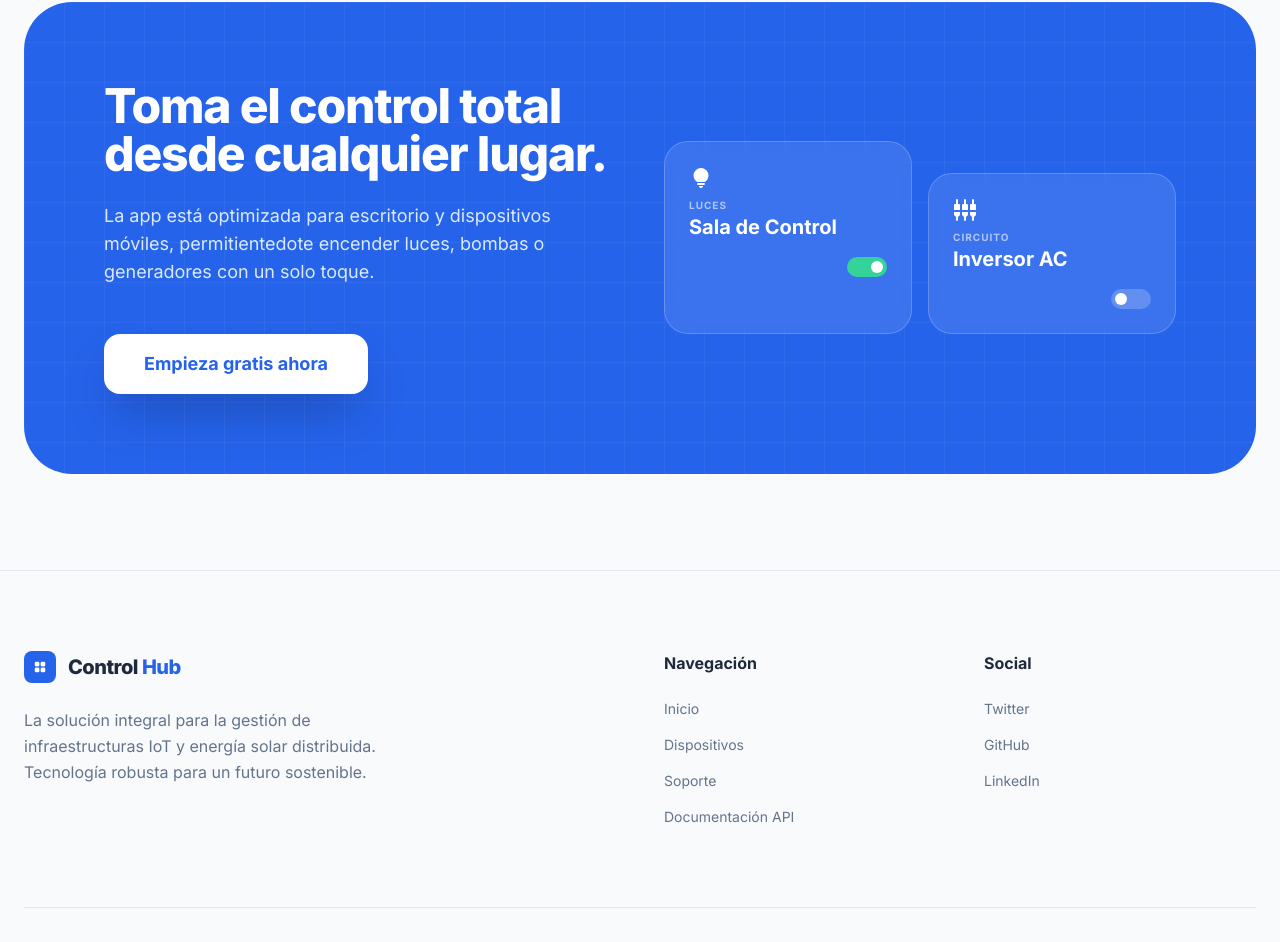
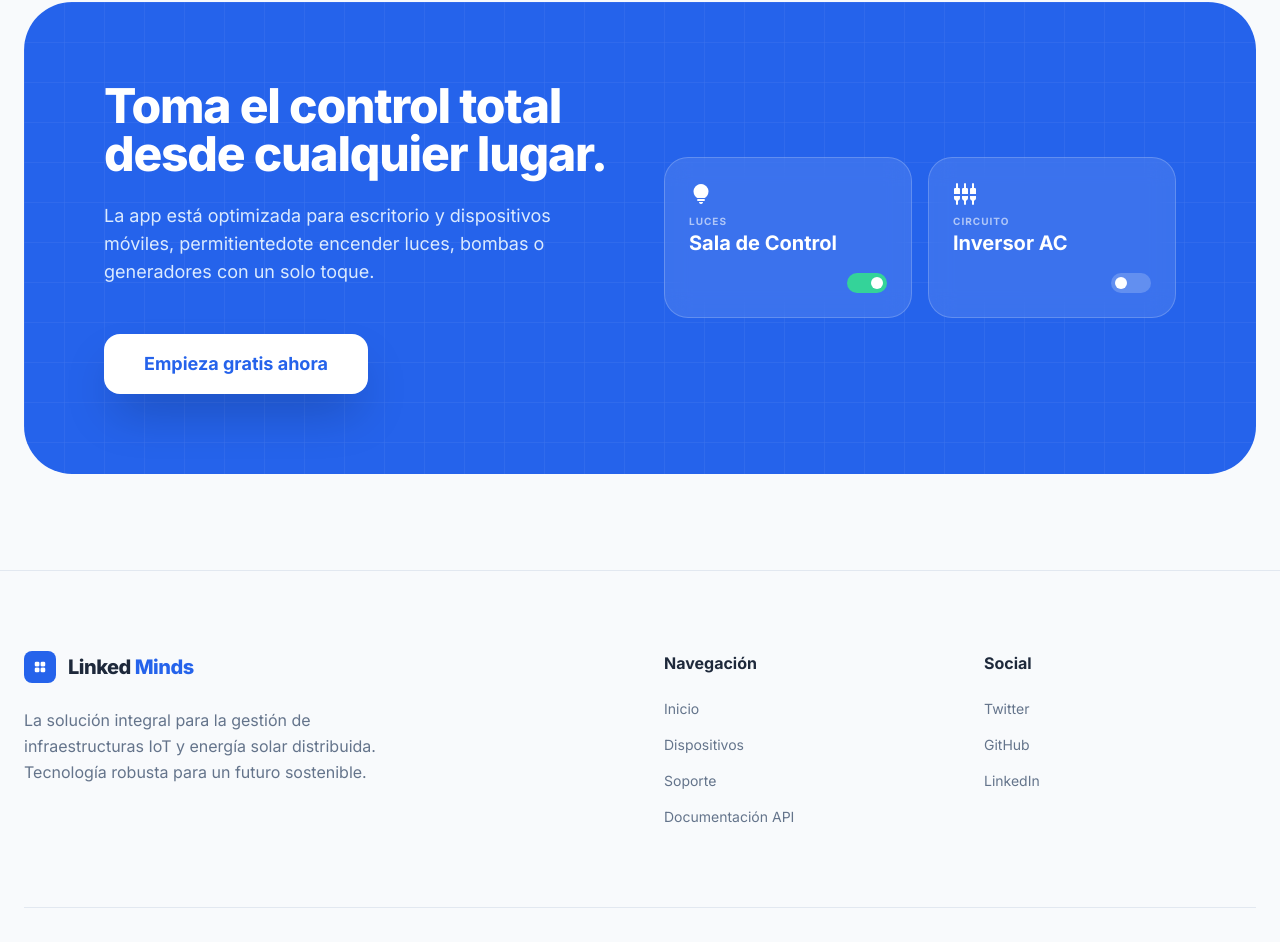
Before and after one commit to matterod/Linked-Minds-Solution, a React (Vite) app: page / in a window 1280 px wide. Shown: the part 1844-2786 px from the top of the page. Built offline with nearby package versions, Linux system fonts and the light colour scheme; no server answers.

Commit message:
fix: Linked Minds now

```diff
--- a/src/components/LCDDisplay.jsx
+++ b/src/components/LCDDisplay.jsx
@@ -11,6 +11,8 @@ const LCDDisplay = ({ title, setUser }) => {
   const navigate = useNavigate();
   const [isUserLoggedIn, setIsUserLoggedIn] = useState(false);
   const [darkMode, setDarkMode] = useState(false);
+  const [demoLightsOn, setDemoLightsOn] = useState(true);
+  const [demoACOn, setDemoACOn] = useState(false);
 
   useEffect(() => {
     onAuthStateChanged(auth, (user) => {
@@ -83,7 +85,7 @@ const LCDDisplay = ({ title, setUser }) => {
               <span className="material-icons-round text-white">grid_view</span>
             </div>
             <div>
-              <span className="text-xl font-extrabold tracking-tight">Control <span className="text-primary">Hub</span></span>
+              <span className="text-xl font-extrabold tracking-tight">Linked <span className="text-primary">Minds</span></span>
               <div className="flex items-center space-x-1.5 leading-none mt-0.5">
                 <span className="w-2 h-2 rounded-full bg-emerald-500 animate-pulse"></span>
                 <span className="text-[10px] font-bold text-emerald-500 uppercase tracking-widest">System Online</span>
@@ -275,24 +277,38 @@ const LCDDisplay = ({ title, setUser }) => {
               </div>
             </div>
             <div className="lg:w-1/2 relative z-10 grid grid-cols-2 gap-4">
-              <div className="bg-white/10 backdrop-blur-md p-6 rounded-3xl border border-white/20">
+              <div
+                className="bg-white/10 backdrop-blur-md p-6 rounded-3xl border border-white/20 h-full flex flex-col justify-between transition-all hover:bg-white/15"
+              >
+                <div>
                   <span className="material-icons-round text-white mb-2">lightbulb</span>
                   <div className="text-white/60 text-[10px] font-bold uppercase tracking-widest">Luces</div>
                   <div className="text-white font-bold text-xl">Sala de Control</div>
+                </div>
                 <div className="mt-4 flex justify-end">
-                  <div className="w-10 h-5 bg-emerald-400 rounded-full relative">
-                    <div className="absolute right-1 top-1 w-3 h-3 bg-white rounded-full"></div>
+                  <button
+                    onClick={() => setDemoLightsOn(!demoLightsOn)}
+                    className={`w-10 h-5 rounded-full relative transition-colors duration-300 ${demoLightsOn ? 'bg-emerald-400' : 'bg-white/20'}`}
+                  >
+                    <div className={`absolute top-1 w-3 h-3 bg-white rounded-full transition-all duration-300 ${demoLightsOn ? 'right-1' : 'left-1'}`}></div>
+                  </button>
                 </div>
               </div>
-              </div>
-              <div className="bg-white/10 backdrop-blur-md p-6 rounded-3xl border border-white/20 mt-8">
+              <div
+                className="bg-white/10 backdrop-blur-md p-6 rounded-3xl border border-white/20 h-full flex flex-col justify-between transition-all hover:bg-white/15"
+              >
+                <div>
                   <span className="material-icons-round text-white mb-2">settings_input_component</span>
                   <div className="text-white/60 text-[10px] font-bold uppercase tracking-widest">Circuito</div>
                   <div className="text-white font-bold text-xl">Inversor AC</div>
+                </div>
                 <div className="mt-4 flex justify-end">
-                  <div className="w-10 h-5 bg-white/20 rounded-full relative">
-                    <div className="absolute left-1 top-1 w-3 h-3 bg-white rounded-full"></div>
-                  </div>
+                  <button
+                    onClick={() => setDemoACOn(!demoACOn)}
+                    className={`w-10 h-5 rounded-full relative transition-colors duration-300 ${demoACOn ? 'bg-emerald-400' : 'bg-white/20'}`}
+                  >
+                    <div className={`absolute top-1 w-3 h-3 bg-white rounded-full transition-all duration-300 ${demoACOn ? 'right-1' : 'left-1'}`}></div>
+                  </button>
                 </div>
               </div>
             </div>
@@ -308,7 +324,7 @@ const LCDDisplay = ({ title, setUser }) => {
                 <div className="w-8 h-8 bg-primary rounded-lg flex items-center justify-center">
                   <span className="material-icons-round text-white text-sm">grid_view</span>
                 </div>
-                <span className="text-xl font-extrabold tracking-tight">Control <span className="text-primary">Hub</span></span>
+                <span className="text-xl font-extrabold tracking-tight">Linked <span className="text-primary">Minds</span></span>
               </div>
               <p className="text-slate-500 dark:text-slate-400 max-w-sm leading-relaxed">
                 La solución integral para la gestión de infraestructuras IoT y energía solar distribuida. Tecnología robusta para un futuro sostenible.
@@ -333,7 +349,7 @@ const LCDDisplay = ({ title, setUser }) => {
             </div>
           </div>
           <div className="mt-20 pt-8 border-t border-slate-200 dark:border-slate-800 flex flex-col md:flex-row justify-between items-center text-slate-400 text-sm">
-            <p>© 2024 Control Hub IoT Solutions. Todos los derechos reservados.</p>
+            <p>© 2024 Linked Minds IoT Solutions. Todos los derechos reservados.</p>
             <div className="flex space-x-6 mt-4 md:mt-0">
               <a className="hover:text-slate-600 dark:hover:text-slate-200" href="#">Privacidad</a>
               <a className="hover:text-slate-600 dark:hover:text-slate-200" href="#">Términos</a>
```
Lines whose indentation alone changed are shown as unchanged.
